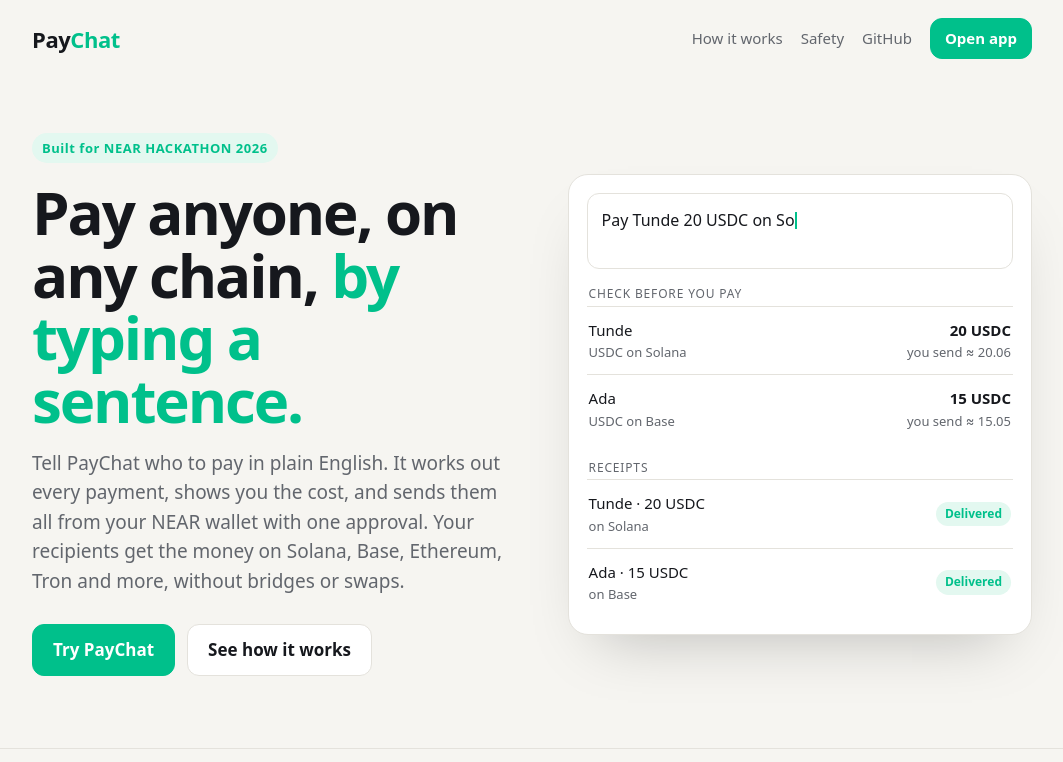
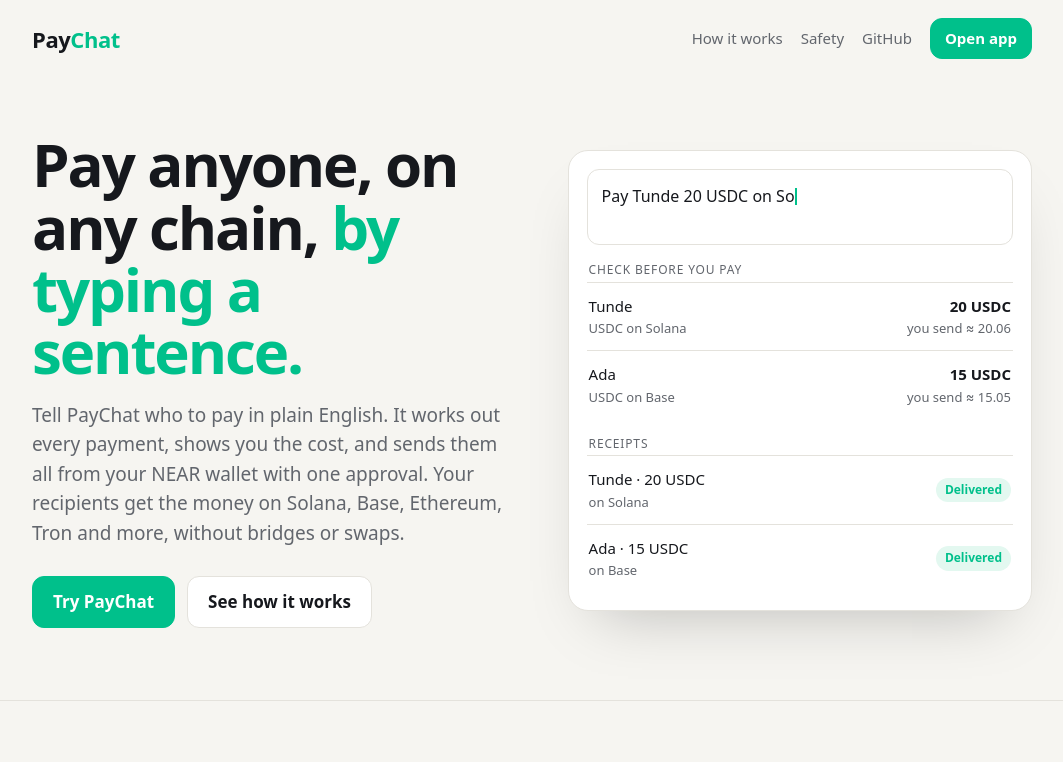
Before and after one commit to TheEammneulChinedu/PayChat, a plain HTML site: page index.html in a window 1280 px wide. Shown: the top 762 px of the page, without its empty margins (108-1171 px from the left). Drawn offline with Linux system fonts and the light colour scheme.

Commit message:
Remove eyebrow text from hero section
Removed the eyebrow text for clarity.

```diff
--- a/index.html
+++ b/index.html
@@ -93,7 +93,6 @@
 
   <div class="hero">
     <div>
-      <span class="eyebrow">Built for NEAR HACKATHON 2026</span>
       <h1>Pay anyone, on any chain, <span class="accent">by typing a sentence.</span></h1>
       <p class="lead">Tell PayChat who to pay in plain English. It works out every payment, shows you the cost, and sends them all from your NEAR wallet with one approval. Your recipients get the money on Solana, Base, Ethereum, Tron and more, without bridges or swaps.</p>
       <div class="ctas">
```
